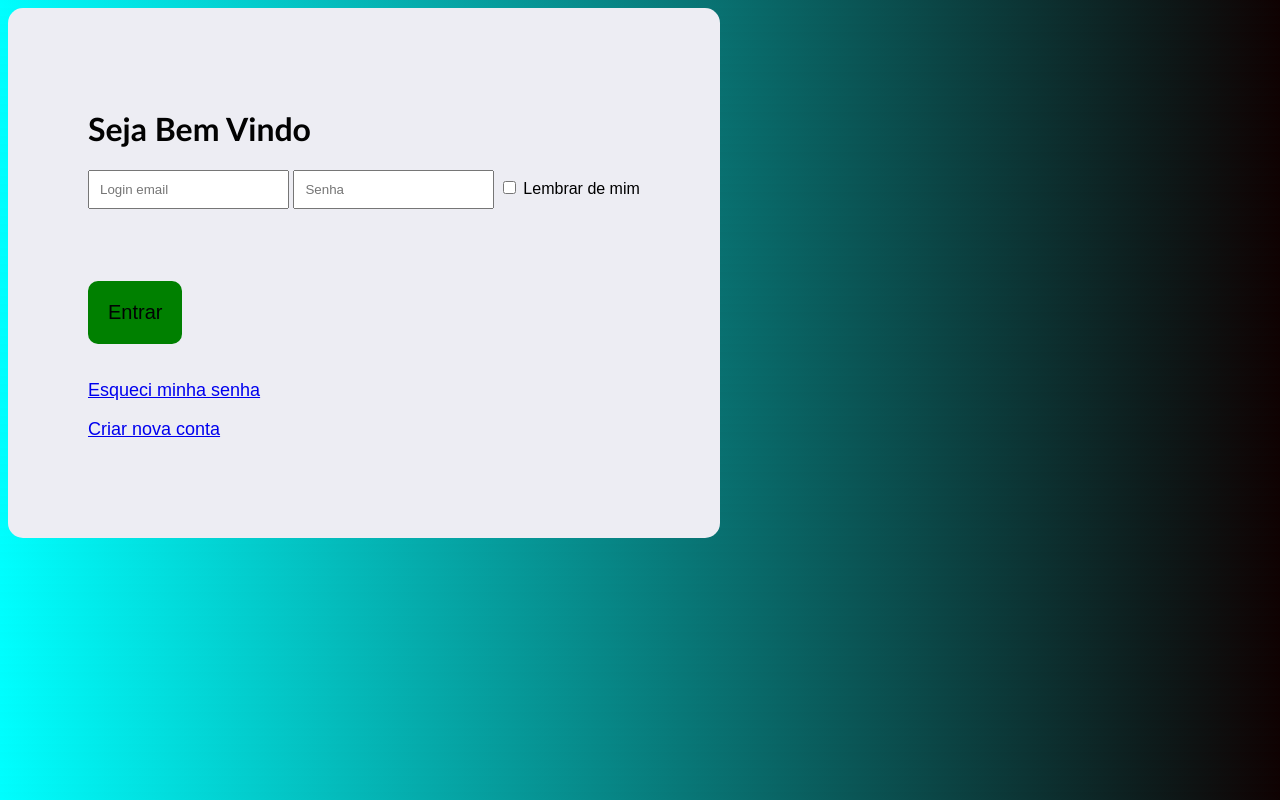
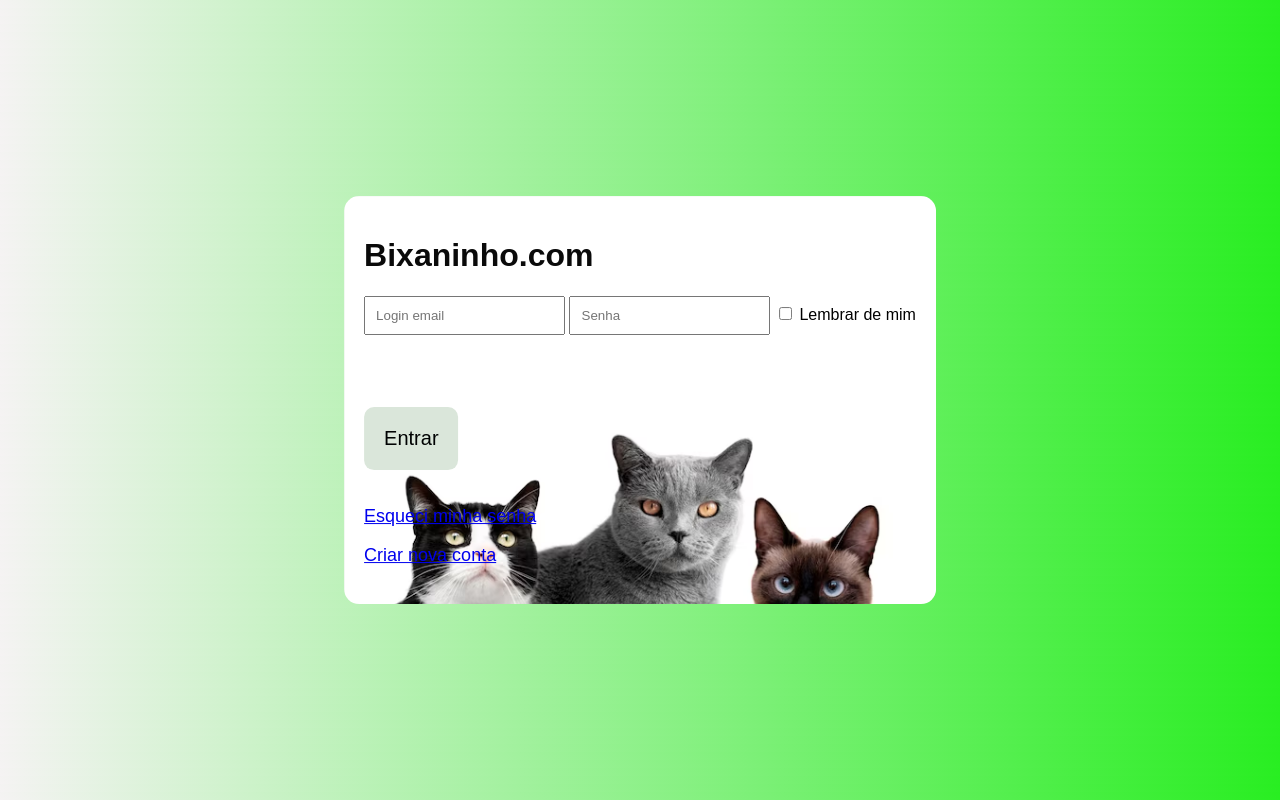
Before and after one commit to DanielsDiniz1/web_salao, a website: page views/login.html in a window 1280 px wide. Drawn offline with Linux system fonts and the light colour scheme.

Commit message:
salvando alterações 04/11/2024 pm 19:26

```diff
--- a/app.js
+++ b/app.js
@@ -16,6 +16,9 @@ app.use(express.urlencoded({ extended: true }));
 
 // Configura o Express para servir arquivos estáticos da pasta "public"
 app.use(express.static(path.join(__dirname, "public")));
+
+// Adicionando para servir arquivos estáticos da pasta "public"
+app.use("/imagens", express.static(path.join(__dirname, "imagens")));
 
 // Pagina inicial
 app.get('/', (req, res) => {
--- a/public/login.js
+++ b/public/login.js
@@ -58,7 +58,7 @@ loginForm.addEventListener("submit", function (event) {
 })
 document.addEventListener("DOMContentLoaded", function () {
     const titulo = document.querySelector("#titulo");
-    titulo.textContent = "Seja Bem Vindo"
+    titulo.textContent = "Bixaninho.com"
 })
 
 // Manipulando Css
--- a/public/styles.css
+++ b/public/styles.css
@@ -1,24 +1,44 @@
 /* Exemplo de estilos no style.css */
 body {
     font-family: Arial, sans-serif;
-    background-image: linear-gradient(45deg, cyan, rgb(15, 1, 1))
+    background-image: linear-gradient(45deg, rgb(245, 243, 243), rgb(40, 238, 33))
 
+}
+#paginaCadastro{
+    background-color: rgba(0, 0, 0, 0.3);
+    padding: 50px;
+    position: absolute;
+    border-radius: 15px;
+    top: 50%;
+    left: 50%;
+    transform: translate(-50%, -50%);
+}
+#paginaCadastro button[type="submit"]{
+    width: 100%;
 }
 
 #container{
-    background-color: rgb(237, 237, 243);
+    background-image: url('/imagens/gatos.jpg');
     position:absolute;
-    padding: 80px;
     border-radius: 15px;
     color: #000;
-    padding: 80px;
+    padding: 20px;
     border-bottom-left-radius: 15px;
+    background-size: cover;
+    background-repeat: no-repeat;
+    box-shadow: 0px, 4px, 8px rgba(0, 0, 0, 0.3);
+    background-position: center;
+    width: 80;
+    background-color: rgba(0, 0, 0, 0.3);
+    opacity: 5;
+    top: 50%;
+    left: 50%;
+    transform: translate(-50%, -50%);
 
 }
 
 h1 {
-    font-family: 'Gill Sans', 'Gill Sans MT', Calibri, 'Trebuchet MS', sans-serif;
-    color: #020202;
+   color: rgb(10, 10, 10);
 }
 
 h3 { color: #000000;
@@ -26,7 +46,7 @@ h3 { color: #000000;
 }
 
 button{
-    background-color: green;
+    background-color: rgb(218, 230, 218);
     color: rgb(0, 3, 3);
     padding: 20px;
     border: none;
@@ -36,11 +56,11 @@ button{
 
 input{
      padding: 10px;
-     color: rebeccapurple;
+     color: rgb(17, 16, 16);
 }
 p {
     font-size: 18px;
-    color: #ec0b0b;
+    color: #f8eded;
 }
 
 id {
```
Also changed, not shown: views/cadastro.html (+3 -3 lines), imagens/gatos.jpg (added), public/imagens.jpg (renamed from imagens/imagens.jpg), 1 other file.
